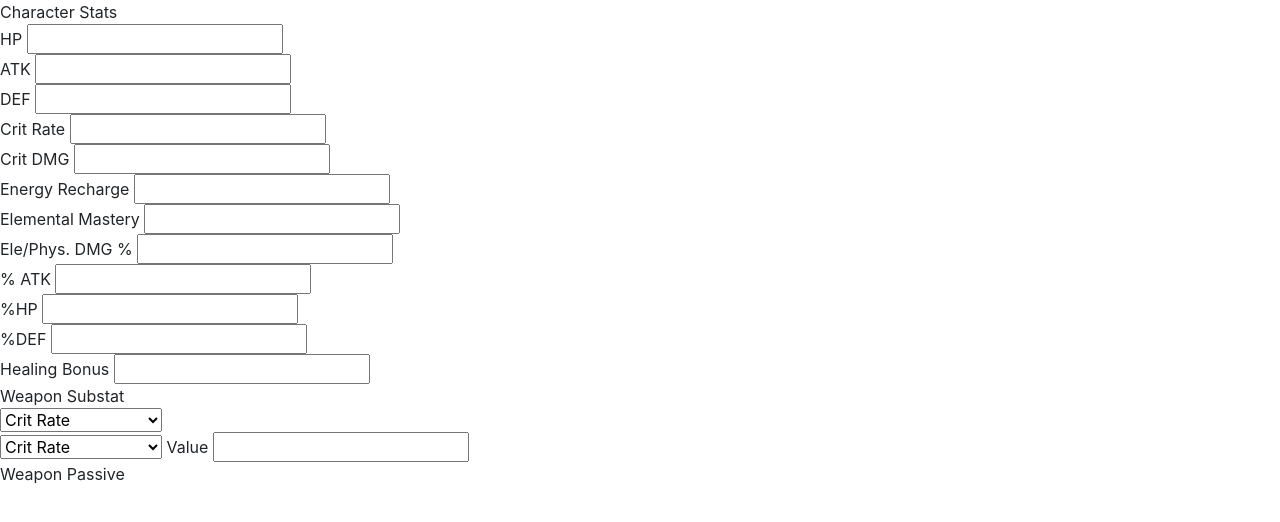
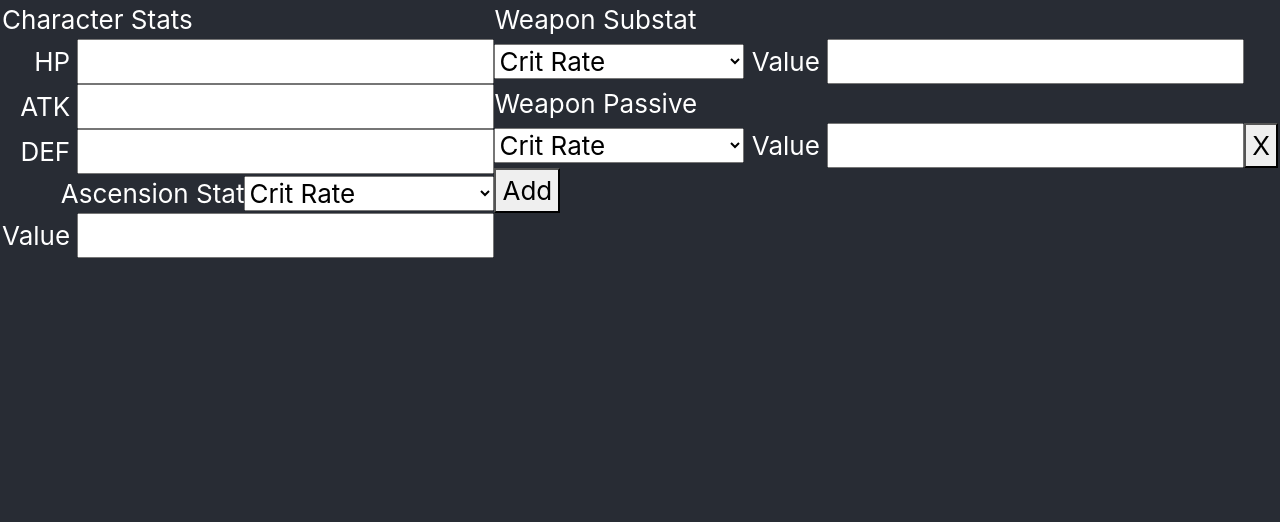
Before and after one commit to TyrannosaurusText/g-calc, a React app: page / in a window 1280 px wide. Shown: the top 522 px of the page. Built offline with nearby package versions, Linux system fonts and the light colour scheme.

Commit message:
Added Input Fields for character and weapons

```diff
--- a/src/App.css
+++ b/src/App.css
@@ -1,38 +1,31 @@
 .App {
-  text-align: center;
+  text-align: left;
+  width: 100%;
 }
 
-.App-logo {
-  height: 40vmin;
-  pointer-events: none;
+.left {
+  /* width: 164px; */
+  text-align: end;
+  flex-shrink: 0;
+  z-index: 1000;
+  box-sizing: border-box;
+}
+.item {
+  flex-grow: 1;
 }
 
-@media (prefers-reduced-motion: no-preference) {
-  .App-logo {
-    animation: App-logo-spin infinite 20s linear;
-  }
+.center{
+  float:right;
+  width:70%
 }
 
 .App-header {
   background-color: #282c34;
   min-height: 100vh;
   display: flex;
-  flex-direction: column;
-  align-items: center;
+  flex-direction: row;
+  align-items: flex-start;
   justify-content: center;
   font-size: calc(10px + 2vmin);
   color: white;
 }
-
-.App-link {
-  color: #61dafb;
-}
-
-@keyframes App-logo-spin {
-  from {
-    transform: rotate(0deg);
-  }
-  to {
-    transform: rotate(360deg);
-  }
-}
--- a/src/App.js
+++ b/src/App.js
@@ -1,86 +1,21 @@
 import React from "react";
+import "./App.css";
+import WeaponField from "./js/WeaponPassiveField.js";
+import CharacterField from "./js/CharacterField.js";
 
-var InputField = (name) => {
-  return (
-    <div key={name}>
-      {name} <input type="text" />
-    </div>
-  );
-};
 
-var characterStats = [
-  "HP",
-  "ATK",
-  "DEF",
-  "Crit Rate",
-  "Crit DMG",
-  "Energy Recharge",
-  "Elemental Mastery",
-  "Ele/Phys. DMG %",
-  "% ATK",
-  "%HP",
-  "%DEF",
-  "Healing Bonus",
-];
-var WeaponSub = [
-  "Crit Rate",
-  "Crit DMG",
-  "Energy Recharge",
-  "Elemental Mastery",
-  "Ele/Phys. DMG %",
-  "% ATK",
-  "%HP",
-  "%DEF",
-];
-
-var ArtifactSub = [
-  "HP",
-  "ATK",
-  "DEF",
-  "Crit Rate",
-  "Crit DMG",
-  "Energy Recharge",
-  "Elemental Mastery",
-  "% ATK",
-  "%HP",
-  "%DEF",
-  "Healing Bonus",
-];
 
 function App() {
   return (
     <div className="App">
       <header className="App-header">
-        <div className="left">
-          <div> Character Stats </div>
-          <div>
-            {characterStats.map((name) => {
-              return InputField(name);
-            })}
-          </div>
+        <div>
+          <CharacterField/>
+        </div>
 
-          <div className="center">
-            <div>
-              <div> Weapon Substat </div>
-              <select id="weapon-substat">
-                {WeaponSub.map((name) => {
-                  return <option key={name} value={"weaponSub_" + name}>{name}</option>;
-                })}
-              </select>
-            </div>
-            <div>
-              <select id="weapon-passive">
-                {WeaponSub.map((name) => {
-                  return (
-                    <option key={name} value={"weaponPassive_" + name}>{name}</option>
-                  );
-                })}
-              </select>{" "}
-              Value <input type="text" />
-            </div>
-          </div>
+        <div>
+          <WeaponField />
         </div>
-        <div> Weapon Passive </div>
       </header>
     </div>
   );
--- /dev/null
+++ b/src/js/CharacterField.js
@@ -0,0 +1,37 @@
+import React from "react";
+import { weaponSub, characterStats } from "./Effects.js";
+var InputField = (name) => {
+    return (
+      <div key={name}>
+        {name} <input type="text" />
+      </div>
+    );
+  };
+class CharacterField extends React.Component {
+
+  render = () => {
+    return (
+        <div>
+          <div> Character Stats </div>
+          <div className="left">
+            {characterStats.map((name) => {
+              return InputField(name);
+            })}
+            Ascension Stat
+            <select id="ascension-substat">
+              {weaponSub.map((name) => {
+                return (
+                  <option key={name} value={"ascensionStat_" + name}>
+                    {name}
+                  </option>
+                );
+              })}
+            </select>
+            {InputField("Value")}
+          </div>
+        </div>
+    );
+  };
+}
+
+export default CharacterField;
--- /dev/null
+++ b/src/js/Effects.js
@@ -0,0 +1,16 @@
+var weaponSub = [
+  "Crit Rate",
+  "Crit DMG",
+  "Energy Recharge",
+  "Elemental Mastery",
+  "Elemental DMG %",
+  "Phys. DMG %",
+  "% ATK",
+  "%HP",
+  "%DEF",
+];
+var characterStats = ["HP", "ATK", "DEF"];
+var weaponPassives = [].concat(weaponSub);
+var artifactSub = characterStats;
+
+export { weaponSub, characterStats, weaponPassives, artifactSub };
--- /dev/null
+++ b/src/js/WeaponPassiveField.js
@@ -0,0 +1,76 @@
+import React from "react";
+import { weaponSub, weaponPassives } from "./Effects.js";
+class WeaponField extends React.Component {
+  constructor(props) {
+    super(props);
+    this.state = {
+      weaponPassives: [0],
+      counter: 1,
+    };
+  }
+
+  WeaponPassiveInput = (id, index) => {
+    return (
+      <div key={"weapon-passive-" + id}>
+        <select id={"weapon-passive-" + id}>
+          {weaponPassives.map((name) => {
+            return (
+              <option key={name} value={"weaponPassive_" + name}>
+                {name}
+              </option>
+            );
+          })}
+        </select>{" "}
+        Value <input type="text" />
+        <button onClick={()=>this.RemoveEffect(index)}>X</button>
+      </div>
+    );
+  };
+
+  AddEffect = () => {
+    var passives = this.state.weaponPassives;
+    passives.push(this.state.counter);
+    this.setState({
+      weaponPassives: passives,
+      counter: this.state.counter + 1,
+    });
+  };
+
+  RemoveEffect = (index)=>{
+    var passives = this.state.weaponPassives;
+    passives.splice(index,1)
+    this.setState({
+      weaponPassives: passives,
+    });  }
+
+  render = () => {
+    return (
+      <div>
+        <div>
+          <div> Weapon Substat </div>
+          <select id="weapon-substat">
+            {weaponSub.map((name) => {
+              return (
+                <option key={name} value={"weaponSub_" + name}>
+                  {name}
+                </option>
+              );
+            })}
+          </select>{" "}
+          Value <input type="text" />
+        </div>
+        <div> Weapon Passive </div>
+        <div>
+          <div>
+            {this.state.weaponPassives.map((id, index) => {
+              return this.WeaponPassiveInput(id, index);
+            })}
+          </div>
+          <button onClick={() => this.AddEffect()}>Add</button>
+        </div>
+      </div>
+    );
+  };
+}
+
+export default WeaponField;
```
Also changed, not shown: src/js/ascensionScaling.js (added, +13 -0 lines), src/css/App.css (added).
